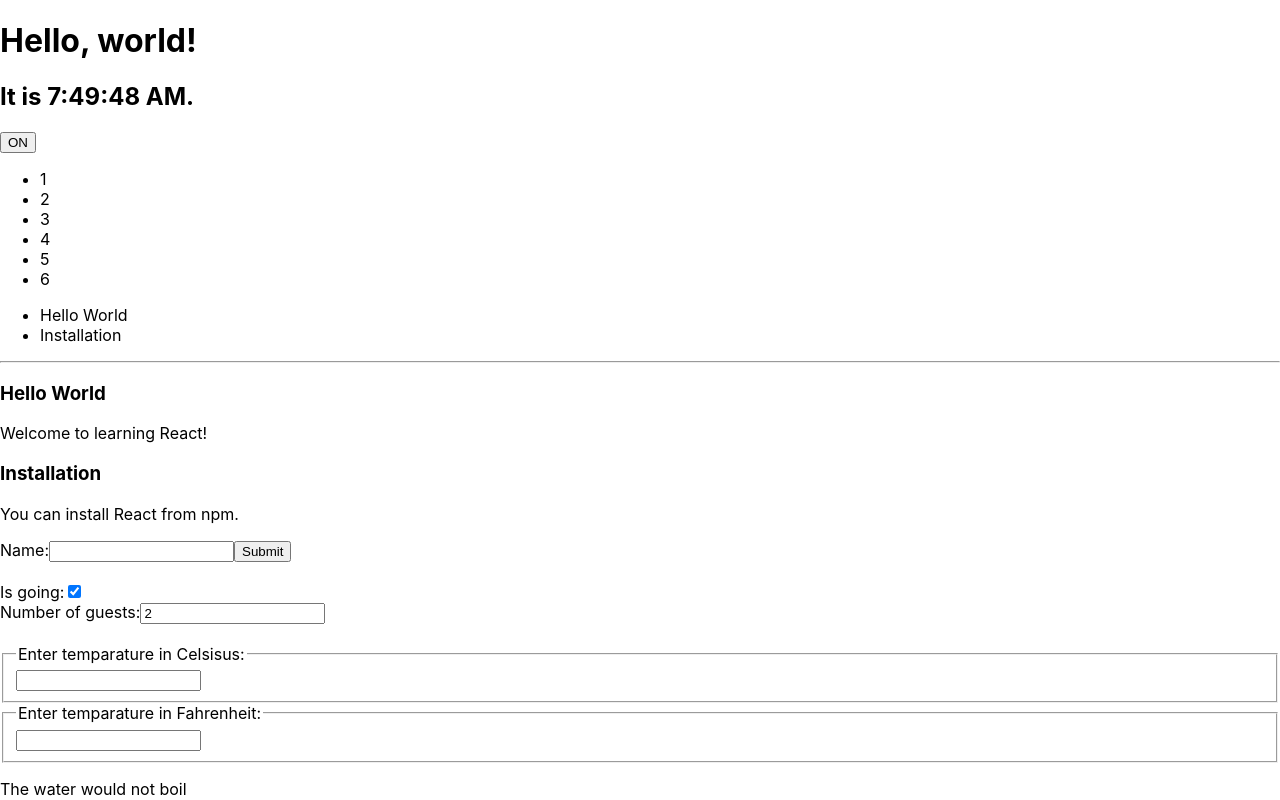
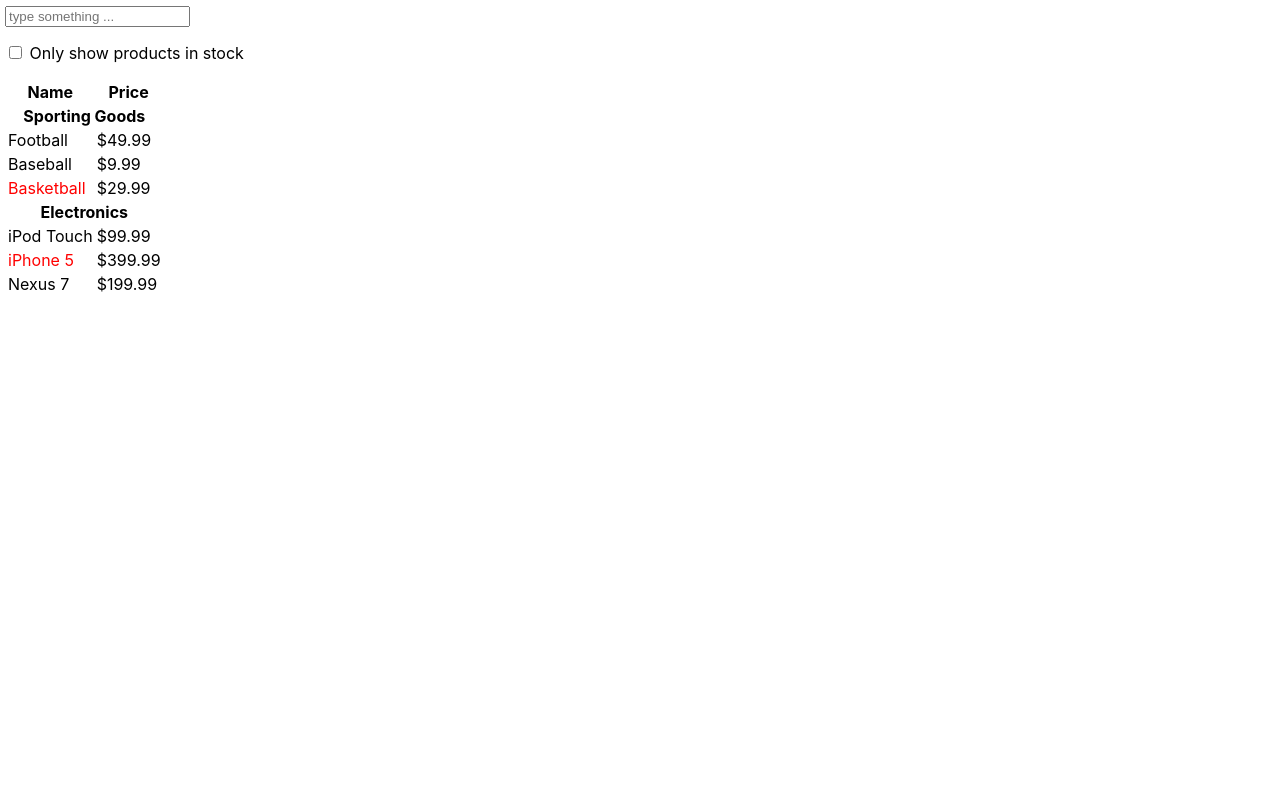
Before and after one commit to SonDinh5310/reactjs-tuts, a React (Create React App) app: page / in a window 1280 px wide. Shown: the top 800 px of the page. Built offline with nearby package versions, Linux system fonts and the light colour scheme.

Commit message:
commit code

```diff
--- a/public/index.html
+++ b/public/index.html
@@ -28,7 +28,7 @@
   </head>
   <body>
     <noscript>You need to enable JavaScript to run this app.</noscript>
-        <div id="root"></div>
+    <div id="root" style="display: none"></div>
     <div id="container"></div>
     <!--
       This HTML file is a template.
@@ -39,5 +39,6 @@
 
       To begin the development, run `npm start` or `yarn start`.
       To create a production bundle, use `npm run build` or `yarn build`.
-    --></body>
+    -->
+  </body>
 </html>
--- a/src/ThinkingInReact.js
+++ b/src/ThinkingInReact.js
@@ -1,41 +1,4 @@
-const PRODUCTS = [
-    {
-        category: "Sporting Goods",
-        price: "$49.99",
-        stocked: true,
-        name: "Football",
-    },
-    {
-        category: "Sporting Goods",
-        price: "$9.99",
-        stocked: true,
-        name: "Baseball",
-    },
-    {
-        category: "Sporting Goods",
-        price: "$29.99",
-        stocked: false,
-        name: "Basketball",
-    },
-    {
-        category: "Electronics",
-        price: "$99.99",
-        stocked: true,
-        name: "iPod Touch",
-    },
-    {
-        category: "Electronics",
-        price: "$399.99",
-        stocked: false,
-        name: "iPhone 5",
-    },
-    {
-        category: "Electronics",
-        price: "$199.99",
-        stocked: true,
-        name: "Nexus 7",
-    },
-];
+import React from "react";
 
 /** hierarchy:
  * FilterableProductTable
@@ -44,3 +7,86 @@
  *        ProductCategoryRow
  *        ProductRow
  */
+
+class ProductCategoryRow extends React.Component {
+  render() {
+    const category = this.props.category;
+    return (
+      <tr>
+        <th colSpan="2">{category}</th>
+      </tr>
+    );
+  }
+}
+
+class ProductRow extends React.Component {
+  render() {
+    const product = this.props.product;
+    const name = product.stocked ? (
+      product.name
+    ) : (
+      <span style={{ color: "red" }}>{product.name}</span>
+    );
+    return (
+      <tr>
+        <td>{name}</td>
+        <td>{product.price}</td>
+      </tr>
+    );
+  }
+}
+
+class ProductTable extends React.Component {
+  render() {
+    const rows = [];
+    let lastCategory = null;
+
+    this.props.products.forEach((product) => {
+      if (product.category !== lastCategory) {
+        rows.push(
+          <ProductCategoryRow
+            category={product.category}
+            key={product.category}
+          ></ProductCategoryRow>
+        );
+      }
+      rows.push(<ProductRow product={product} key={product.name}></ProductRow>);
+      lastCategory = product.category;
+    });
+    return (
+      <table>
+        <thead>
+          <tr>
+            <th>Name</th>
+            <th>Price</th>
+          </tr>
+        </thead>
+        <tbody>{rows}</tbody>
+      </table>
+    );
+  }
+}
+
+class SearchBar extends React.Component {
+  render() {
+    return (
+      <form>
+        <input type="text" placeholder="type something ..." />
+        <p>
+          <input type="checkbox" /> Only show products in stock
+        </p>
+      </form>
+    );
+  }
+}
+
+export default class FilterableProductTable extends React.Component {
+  render() {
+    return (
+      <div>
+        <SearchBar></SearchBar>
+        <ProductTable products={this.props.products}></ProductTable>
+      </div>
+    );
+  }
+}
--- a/src/index.css
+++ b/src/index.css
@@ -5,6 +5,7 @@
     sans-serif;
   -webkit-font-smoothing: antialiased;
   -moz-osx-font-smoothing: grayscale;
+  padding: 5px;
 }
 
 code {
--- a/src/index.js
+++ b/src/index.js
@@ -12,6 +12,7 @@
   App,
   SignUpDialog,
 } from "./App";
+import FilterableProductTable from "./ThinkingInReact";
 
 const numbers = [1, 2, 3, 4, 5, 6];
 const posts = [
@@ -22,22 +23,66 @@
     content: "You can install React from npm.",
   },
 ];
+const PRODUCTS = [
+  {
+    category: "Sporting Goods",
+    price: "$49.99",
+    stocked: true,
+    name: "Football",
+  },
+  {
+    category: "Sporting Goods",
+    price: "$9.99",
+    stocked: true,
+    name: "Baseball",
+  },
+  {
+    category: "Sporting Goods",
+    price: "$29.99",
+    stocked: false,
+    name: "Basketball",
+  },
+  {
+    category: "Electronics",
+    price: "$99.99",
+    stocked: true,
+    name: "iPod Touch",
+  },
+  {
+    category: "Electronics",
+    price: "$399.99",
+    stocked: false,
+    name: "iPhone 5",
+  },
+  {
+    category: "Electronics",
+    price: "$199.99",
+    stocked: true,
+    name: "Nexus 7",
+  },
+];
+
+// ReactDOM.render(
+//   <>
+//     <Clock></Clock>
+//     <Toggle></Toggle>
+//     <ListExample numbers={numbers}></ListExample>
+//     <Blog posts={posts}></Blog>
+//     <NameForm></NameForm>
+//     <Reservation />
+//     <br />
+//     <Calculator />
+//     <br />
+//     <WelcomeDialog />
+//     <br />
+//     <App></App>
+//     <br />
+//     <SignUpDialog></SignUpDialog>
+//   </>,
+//   document.getElementById("root")
+// );
+
 ReactDOM.render(
-    <>
-        <Clock></Clock>
-        <Toggle></Toggle>
-        <ListExample numbers={numbers}></ListExample>
-        <Blog posts={posts}></Blog>
-        <NameForm></NameForm>
-        <Reservation />
-        <br />
-        <Calculator />
-        <br />
-        <WelcomeDialog />
-        <br />
-        <App></App>
-        <br />
-        <SignUpDialog></SignUpDialog>
-    </>,
-    document.getElementById("root")
+  <FilterableProductTable products={PRODUCTS}></FilterableProductTable>,
+  document.getElementById("container")
 );
```
Lines whose indentation alone changed are shown as unchanged.
